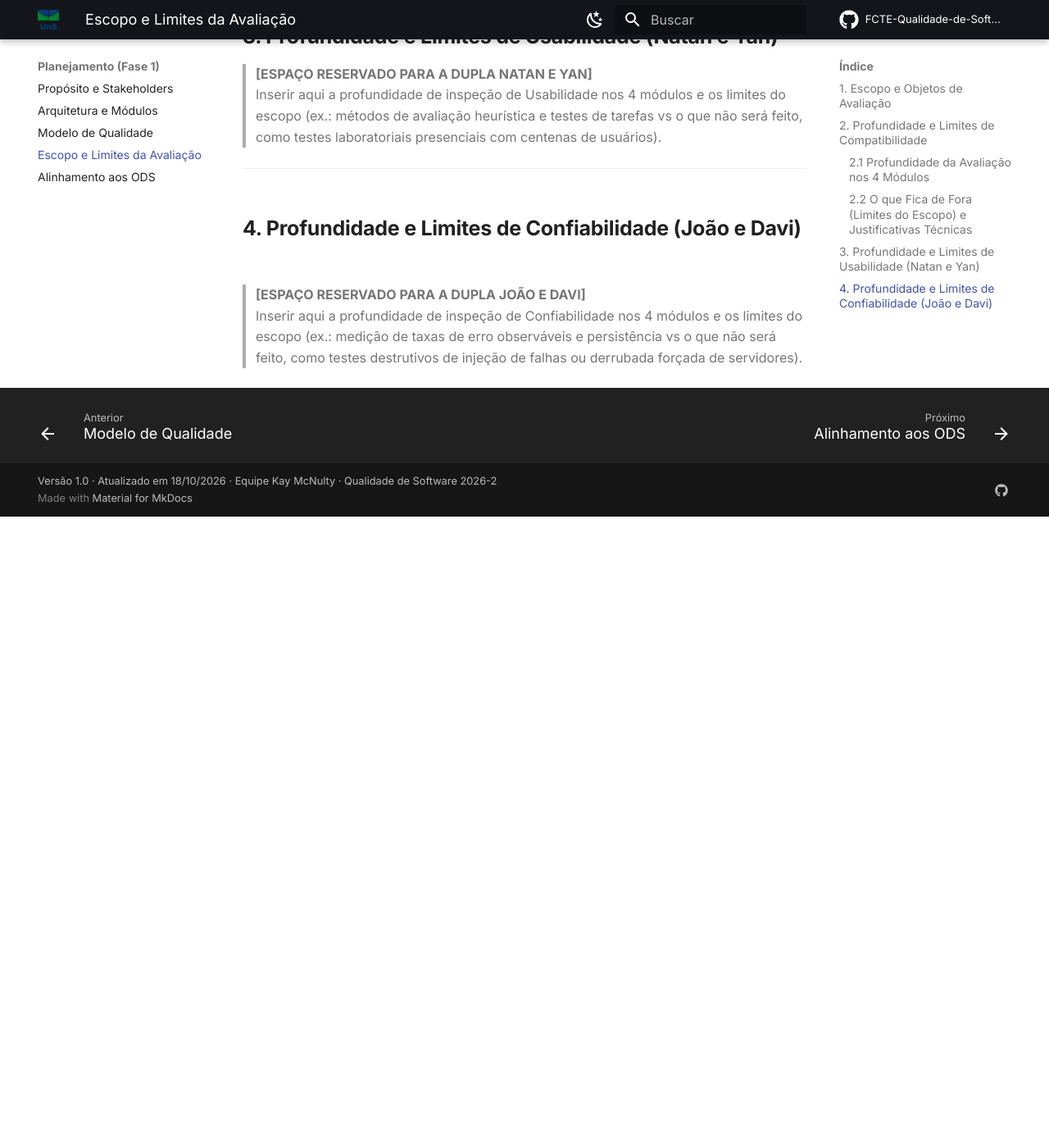
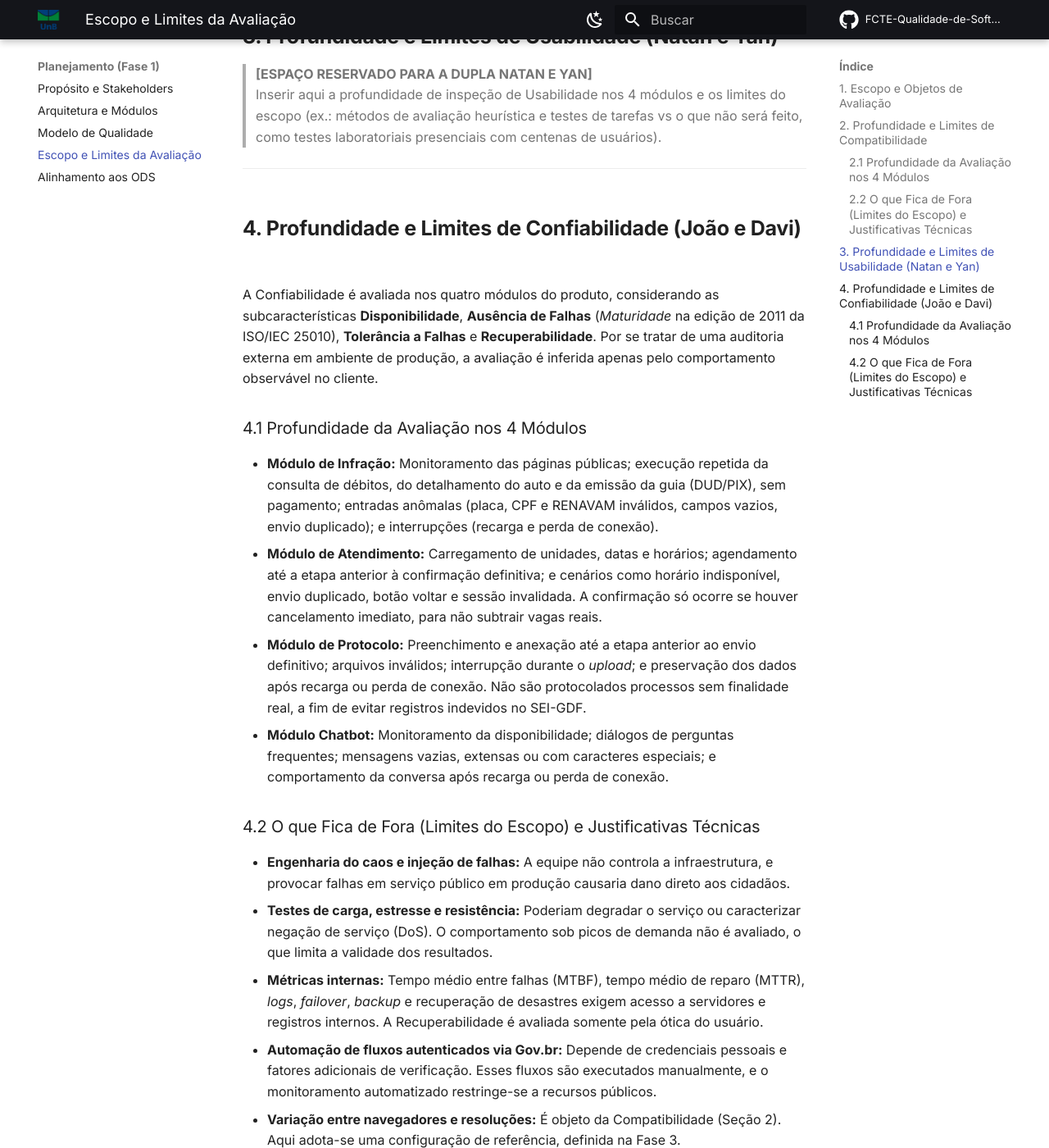
Before and after one commit to FCTE-Qualidade-de-Software-1/2026-2_T02_KAY_MCNULTY, an MkDocs documentation site: the page built from docs/fase1/escopo-limites.md, in a window 1280 px wide and 1400 px high, scrolled down 1834 px. Shown: the whole window at 82% size. Built offline with MkDocs 1.6.1 and Material for MkDocs 9.7.7, drawn with Linux system fonts in a browser that asks for light colours; comment, search, counter and statistics services are not loaded; before the commit the page ends 2464 px from its top, so only the background shows below that; some of the changed text lies outside the part shown.

Commit message:
docs: adiciona profundidade e limites de confiabilidade ao escopo (refs #9)

```diff
--- a/docs/fase1/escopo-limites.md
+++ b/docs/fase1/escopo-limites.md
@@ -34,5 +34,18 @@ A avaliação da característica de Compatibilidade abrange transversalmente os
 
 ## 4. Profundidade e Limites de Confiabilidade (João e Davi)
 
-> **[ESPAÇO RESERVADO PARA A DUPLA JOÃO E DAVI]**
-> Inserir aqui a profundidade de inspeção de Confiabilidade nos 4 módulos e os limites do escopo (ex.: medição de taxas de erro observáveis e persistência vs o que não será feito, como testes destrutivos de injeção de falhas ou derrubada forçada de servidores).
+A Confiabilidade é avaliada nos quatro módulos do produto, considerando as subcaracterísticas **Disponibilidade**, **Ausência de Falhas** (*Maturidade* na edição de 2011 da ISO/IEC 25010), **Tolerância a Falhas** e **Recuperabilidade**. Por se tratar de uma auditoria externa em ambiente de produção, a avaliação é inferida apenas pelo comportamento observável no cliente.
+
+### 4.1 Profundidade da Avaliação nos 4 Módulos
+* **Módulo de Infração:** Monitoramento das páginas públicas; execução repetida da consulta de débitos, do detalhamento do auto e da emissão da guia (DUD/PIX), sem pagamento; entradas anômalas (placa, CPF e RENAVAM inválidos, campos vazios, envio duplicado); e interrupções (recarga e perda de conexão).
+* **Módulo de Atendimento:** Carregamento de unidades, datas e horários; agendamento até a etapa anterior à confirmação definitiva; e cenários como horário indisponível, envio duplicado, botão voltar e sessão invalidada. A confirmação só ocorre se houver cancelamento imediato, para não subtrair vagas reais.
+* **Módulo de Protocolo:** Preenchimento e anexação até a etapa anterior ao envio definitivo; arquivos inválidos; interrupção durante o *upload*; e preservação dos dados após recarga ou perda de conexão. Não são protocolados processos sem finalidade real, a fim de evitar registros indevidos no SEI-GDF.
+* **Módulo Chatbot:** Monitoramento da disponibilidade; diálogos de perguntas frequentes; mensagens vazias, extensas ou com caracteres especiais; e comportamento da conversa após recarga ou perda de conexão.
+
+### 4.2 O que Fica de Fora (Limites do Escopo) e Justificativas Técnicas
+* **Engenharia do caos e injeção de falhas:** A equipe não controla a infraestrutura, e provocar falhas em serviço público em produção causaria dano direto aos cidadãos.
+* **Testes de carga, estresse e resistência:** Poderiam degradar o serviço ou caracterizar negação de serviço (DoS). O comportamento sob picos de demanda não é avaliado, o que limita a validade dos resultados.
+* **Métricas internas:** Tempo médio entre falhas (MTBF), tempo médio de reparo (MTTR), *logs*, *failover*, *backup* e recuperação de desastres exigem acesso a servidores e registros internos. A Recuperabilidade é avaliada somente pela ótica do usuário.
+* **Automação de fluxos autenticados via Gov.br:** Depende de credenciais pessoais e fatores adicionais de verificação. Esses fluxos são executados manualmente, e o monitoramento automatizado restringe-se a recursos públicos.
+* **Variação entre navegadores e resoluções:** É objeto da Compatibilidade (Seção 2). Aqui adota-se uma configuração de referência, definida na Fase 3.
+* **Generalização temporal:** Os resultados valem apenas para o período de observação e não permitem extrapolar a disponibilidade anual. Manutenções programadas divulgadas pelo órgão são registradas à parte.
```
